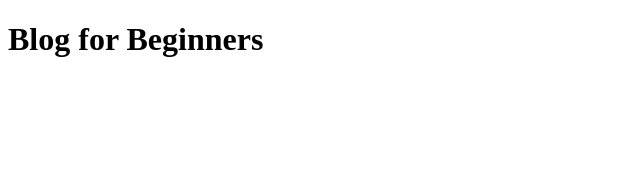
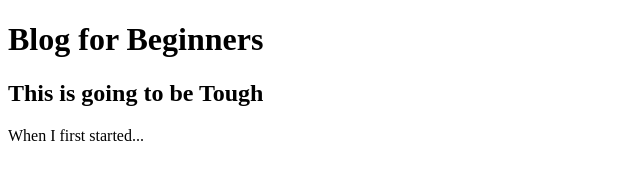
Before and after one commit to ColomKeating/ACA_web101_colom_keating, a plain HTML site: page src/blog/blog.html in a window 1280 px wide. Shown: the whole page, without its empty margins (0-640 px from the left). Drawn offline with Linux system fonts and the light colour scheme.

Commit message:
Added First Blog

```diff
--- a/src/blog/blog.html
+++ b/src/blog/blog.html
@@ -9,6 +9,10 @@
 </head>
 <body>
     <h1> Blog for Beginners</h1>
+    <article>
+        <h2> This is going to be Tough</h2>
+        <p>When I first started...</p>
+    </article>
 
 </body>
 </html>
```
